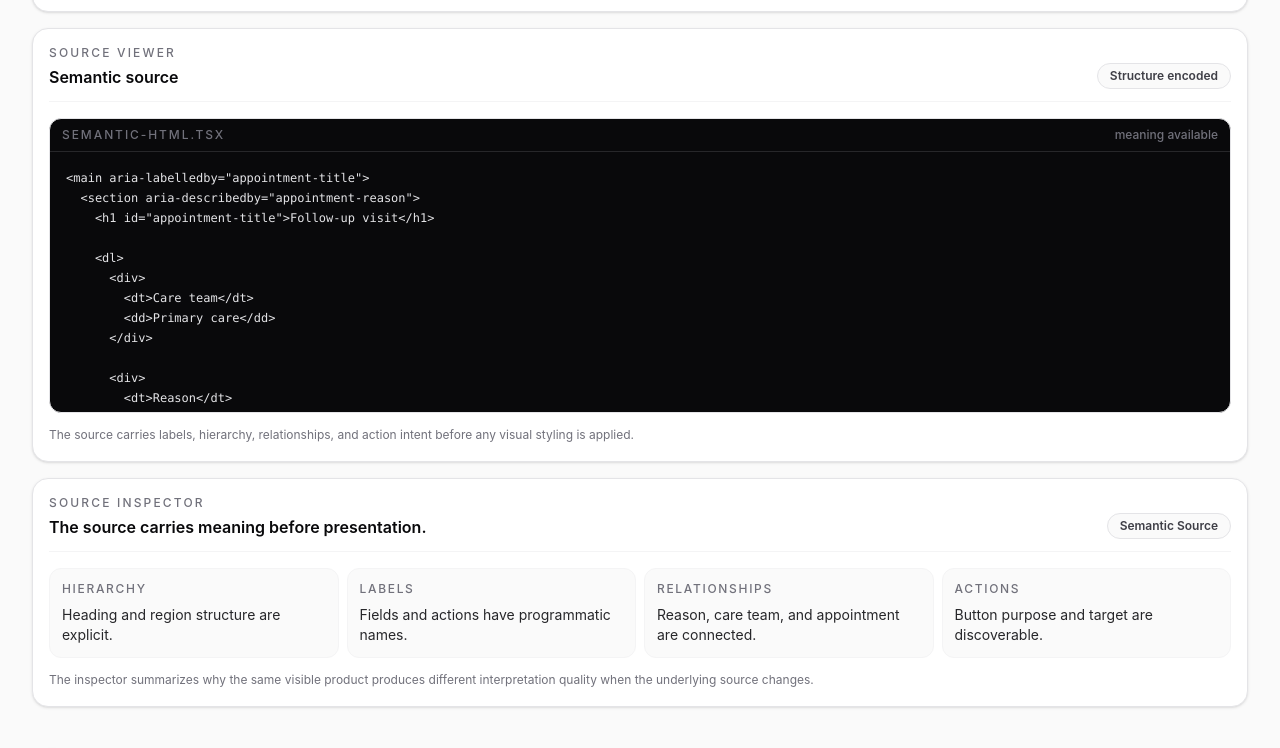
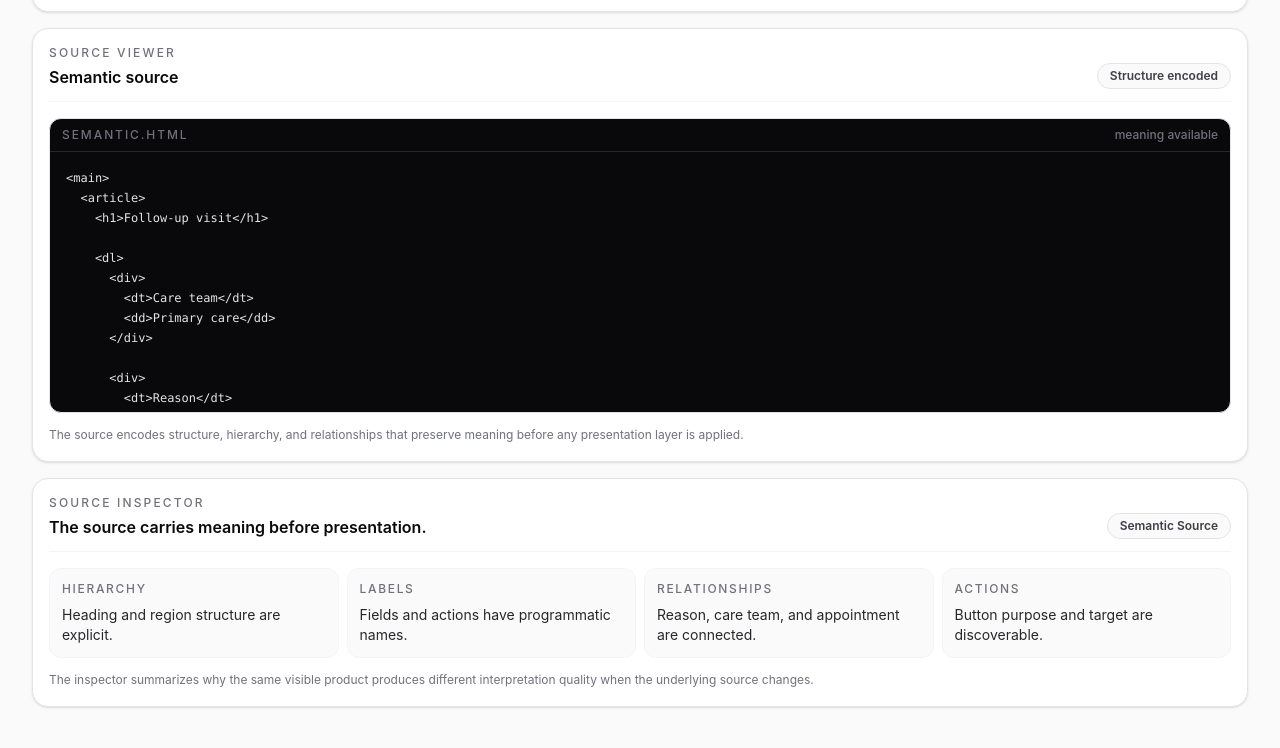
Before and after one commit to j-hargrove/headless-accessibility-demo, a Next.js app: page / in a window 1280 px wide. Shown: the part 555-1303 px from the top of the page. Built offline with nearby package versions, Linux system fonts and the light colour scheme.

Commit message:
Clean semantic vs non-semantic source viewer

```diff
--- a/app/components/SourceViewer.tsx
+++ b/app/components/SourceViewer.tsx
@@ -7,9 +7,9 @@ type SourceViewerProps = {
   mode?: "semantic" | "nonSemantic";
 };
 
-const semanticSourceExample = `<main aria-labelledby="appointment-title">
-  <section aria-describedby="appointment-reason">
-    <h1 id="appointment-title">Follow-up visit</h1>
+const semanticSourceExample = `<main>
+  <article>
+    <h1>Follow-up visit</h1>
 
     <dl>
       <div>
@@ -19,14 +19,14 @@ const semanticSourceExample = `<main aria-labelledby="appointment-title">
 
       <div>
         <dt>Reason</dt>
-        <dd id="appointment-reason">Lab result review</dd>
+        <dd>Lab result review</dd>
       </div>
     </dl>
 
-    <button aria-label="Confirm follow-up appointment">
+    <button type="button">
       Confirm appointment
     </button>
-  </section>
+  </article>
 </main>`;
 
 const nonSemanticSourceExample = `<div>
@@ -76,7 +76,7 @@ export default function SourceViewer({
       <div className="overflow-hidden rounded-xl border border-zinc-200 bg-zinc-950">
         <div className="flex items-center justify-between border-b border-zinc-800 px-3 py-2">
           <p className="text-xs font-medium uppercase tracking-[0.16em] text-zinc-500">
-            {isSemantic ? "semantic-html.tsx" : "nonSemantic-html.tsx"}
+            {isSemantic ? "semantic.html" : "nonSemantic.html"}
           </p>
           <p className="text-xs font-medium text-zinc-500">
             {isSemantic ? "meaning available" : "meaning inferred"}
@@ -92,8 +92,8 @@ export default function SourceViewer({
 
       <p className="mt-3 text-xs leading-5 text-zinc-500">
         {isSemantic
-          ? "The source carries labels, hierarchy, relationships, and action intent before any visual styling is applied."
-          : "The source exposes visible text, but labels, hierarchy, relationships, and action intent are not programmatically encoded."}
+          ? "The source encodes structure, hierarchy, and relationships that preserve meaning before any presentation layer is applied."
+          : "The source contains visible text only. Structure, relationships, and intent must be reconstructed from presentation alone."}
       </p>
     </section>
   );
```
